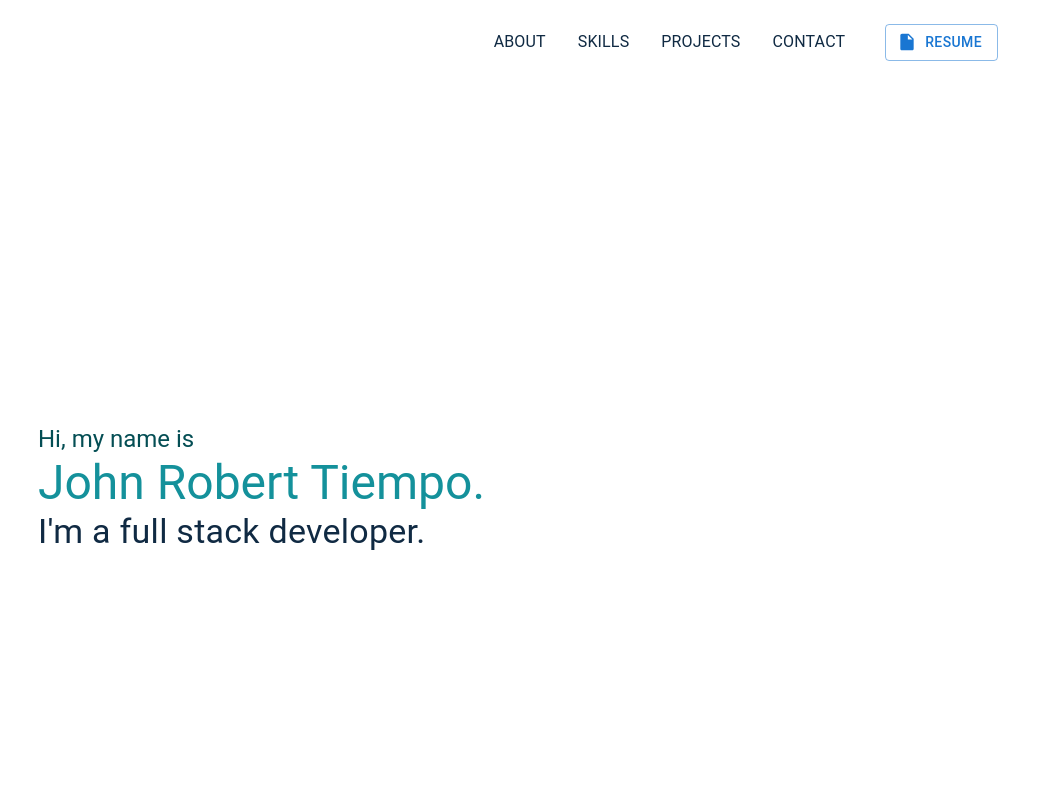
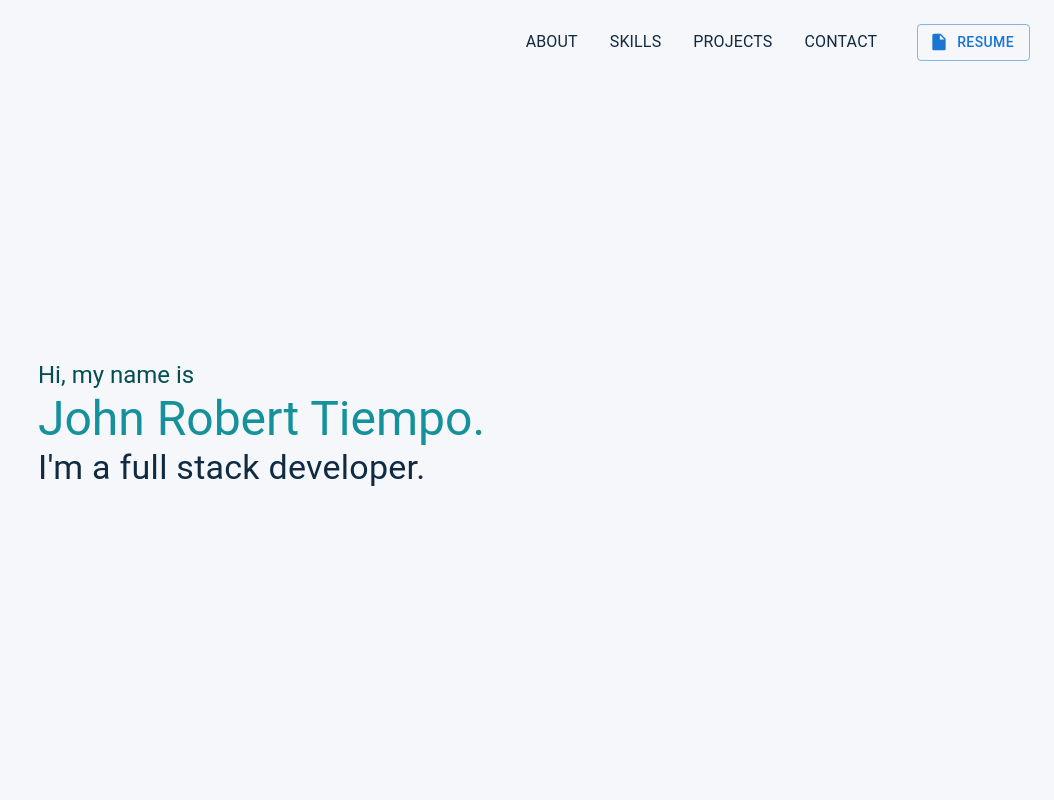
Before and after one commit to rtiempo/dev-portfolio, a React (Create React App) app: page / in a window 1280 px wide. Shown: the top 800 px of the page, without its empty margins (226-1280 px from the left). Built offline with nearby package versions, Linux system fonts and the light colour scheme.

Commit message:
Add scrolling effect to navbar

```diff
--- a/src/components/Navbar/Navbar.jsx
+++ b/src/components/Navbar/Navbar.jsx
@@ -1,4 +1,4 @@
-import React, { useState } from 'react';
+import React, { useState, useEffect } from 'react';
 import { Button, IconButton, Typography } from '@mui/material';
 import InsertDriveFileIcon from '@mui/icons-material/InsertDriveFile';
 import MenuIcon from '@mui/icons-material/Menu';
@@ -6,13 +6,46 @@ import styled from 'styled-components';
 import { Link } from 'react-scroll';
 import { ContactData } from '../../assets/data/data';
 
-
 const Navbar = () => {
   const [isOpen, setIsOpen] = useState(false);
+  const [scrollDown, setScrollDown] = useState(false);
+  const [isTop, setIsTop] = useState(true);
+
+  useEffect(() => {
+    const threshold = 0;
+    let lastScrollY = window.pageYOffset;
+    let ticking = false;
+
+    const updateScrollDown = () => {
+      const scrollY = window.pageYOffset;
+
+      setIsTop(scrollY < 150);
+
+      if (Math.abs(scrollY - lastScrollY) < threshold) {
+        ticking = false;
+        return;
+      }
+      setScrollDown(scrollY > lastScrollY);
+      lastScrollY = scrollY > 0 ? scrollY : 0;
+      ticking = false;
+    };
+
+    const onScroll = () => {
+      if (!ticking) {
+        window.requestAnimationFrame(updateScrollDown);
+        ticking = true;
+      }
+    };
+
+    window.addEventListener('scroll', onScroll);
+    console.log(scrollDown);
+
+    return () => window.removeEventListener('scroll', onScroll);
+  }, [scrollDown]);
 
   return (
     <>
-            <Nav id='Top'>
+      <Nav scrollDown={scrollDown} isTop={isTop}>
         <Logo></Logo>
         <Burger>
           <IconButton onClick={() => setIsOpen(!isOpen)}>
@@ -20,41 +53,49 @@ const Navbar = () => {
           </IconButton>
         </Burger>
         <Menu isOpen={isOpen}>
-                    <MenuLink to='About' smooth={true} duration={1000}>
-                        <Typography variant='subtitle1'>ABOUT</Typography>
+          <MenuLink to="About" smooth={true} duration={1000}>
+            <Typography variant="subtitle1">ABOUT</Typography>
           </MenuLink>
-                    <MenuLink to='Skills' smooth={true} duration={1000}>
-                        <Typography variant='subtitle1'>SKILLS</Typography>
+          <MenuLink to="Skills" smooth={true} duration={1000}>
+            <Typography variant="subtitle1">SKILLS</Typography>
           </MenuLink>
-                    <MenuLink to='Projects' smooth={true} duration={1000}>
-                        <Typography variant='subtitle1'>PROJECTS</Typography>
+          <MenuLink to="Projects" smooth={true} duration={1000}>
+            <Typography variant="subtitle1">PROJECTS</Typography>
           </MenuLink>
-                    <MenuLink to='Contact' smooth={true} duration={1000}>
-                        <Typography variant='subtitle1'>CONTACT</Typography>
+          <MenuLink to="Contact" smooth={true} duration={1000}>
+            <Typography variant="subtitle1">CONTACT</Typography>
           </MenuLink>
           <Button
             href={ContactData.resume}
-                        variant='outlined'
+            variant="outlined"
             startIcon={<InsertDriveFileIcon />}
             sx={{ m: 3 }}
-                        target='_blank'
-                        rel='noreferrer noopener'>
+            target="_blank"
+            rel="noreferrer noopener"
+          >
             Resume
           </Button>
         </Menu>
       </Nav>
     </>
-    )
-}
+  );
+};
 
 const Nav = styled.nav`
-    background: #ffffff;
-    height: 64px;
-    display: flex;
+  position: fixed;
+  top: 0;
+  width: 100vw;
+  height: 80px;
   justify-content: space-between;
   align-items: center;
   flex-wrap: wrap;
-    padding: 0 2rem;
+  display: flex;
+  background: #f5f7fa;
+  box-shadow: ${({ isTop }) =>
+    isTop ? '0' : '0 4px 16px rgba(0, 0, 0, 0.07)'};
+  z-index: 1;
+  opacity: ${({ scrollDown }) => (scrollDown ? '0' : '1')};
+  transition: all 0.3s ease-out;
 
   @media screen and (max-width: 768px) {
     padding: 0 1rem;
@@ -66,7 +107,6 @@ const Menu = styled.div`
   justify-content: space-between;
   align-items: center;
   position: relative;
-    background: #ffffff;
 
   @media screen and (max-width: 768px) {
     overflow: hidden;
@@ -77,18 +117,17 @@ const Menu = styled.div`
   }
 `;
 
-const MenuLink =styled(Link)`
+const MenuLink = styled(Link)`
   margin: 0.5rem 1rem;
   cursor: pointer;
   text-align: center;
   text-decoration: none;
-    color: #102A43;
-    transition: all 0.3s ease-in;
+  color: #102a43;
+  transition: all 0.3s ease-out;
 
   &:hover {
-        color: #14919B;
-        border-bottom: 2px solid #14919B;
-
+    color: #14919b;
+    border-bottom: 2px solid #14919b;
   }
 `;
 
--- a/src/index.css
+++ b/src/index.css
@@ -1,4 +1,8 @@
 * {
-    margin: 0;
-    padding: 0;
+  margin: 0;
+  padding: 0;
 }
+
+body {
+  background-color: #f5f7fa;
+}
```
Lines whose indentation alone changed are shown as unchanged.
